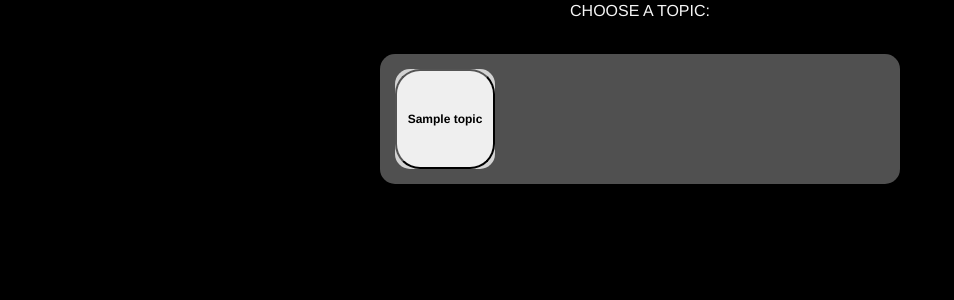
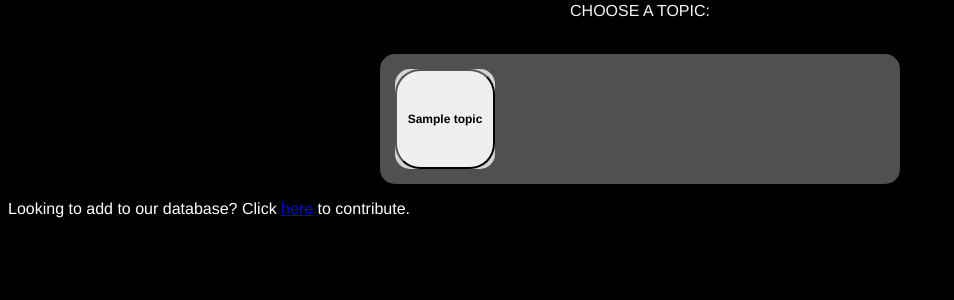
Before and after one commit to ESIPFed/usage-based-discovery, a Flask app: template templates/home.html in a window 1280 px wide. Shown: the part 322-622 px from the top of the page, without its empty margins (0-954 px from the left). Run offline with Flask 2, Linux system fonts and the light colour scheme; the template is opened without the code that fills it: most values are stand-ins (such as "Sample title", 1, 10 or a date in 2020); some web fonts are replaced.

Commit message:
link to form

```diff
--- a/templates/home.html
+++ b/templates/home.html
@@ -75,6 +75,12 @@
 
         </div>
     </div>
+
+
+    <p>Looking to add to our database? Click <a href="https://docs.google.com/forms/d/e/1FAIpQLSd8yG_ypVoIn30YPlNUG0i7bfxe3a6aTNqWUnxK8I3J6BO-Ew/viewform">
+    here</a> to contribute.</p>
+
+
 
 
     <!--
```
